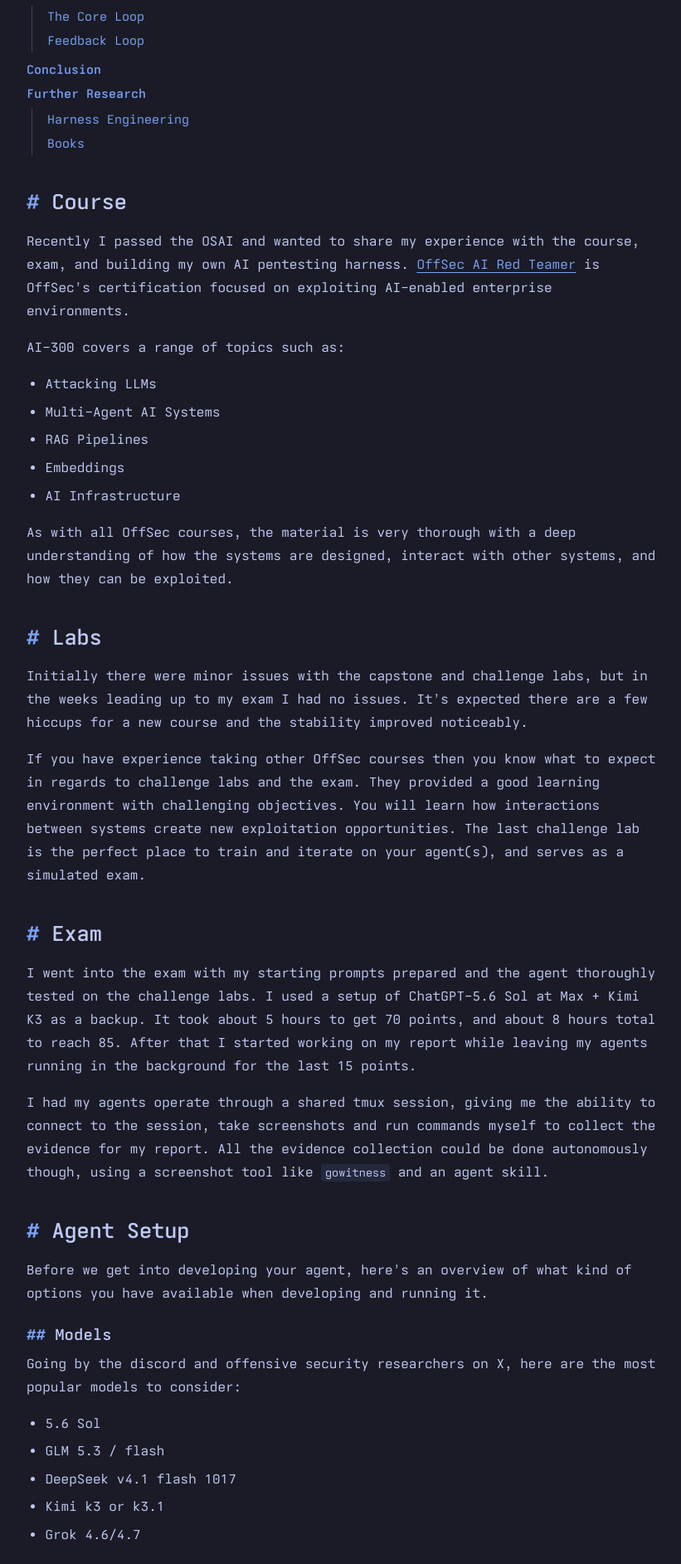
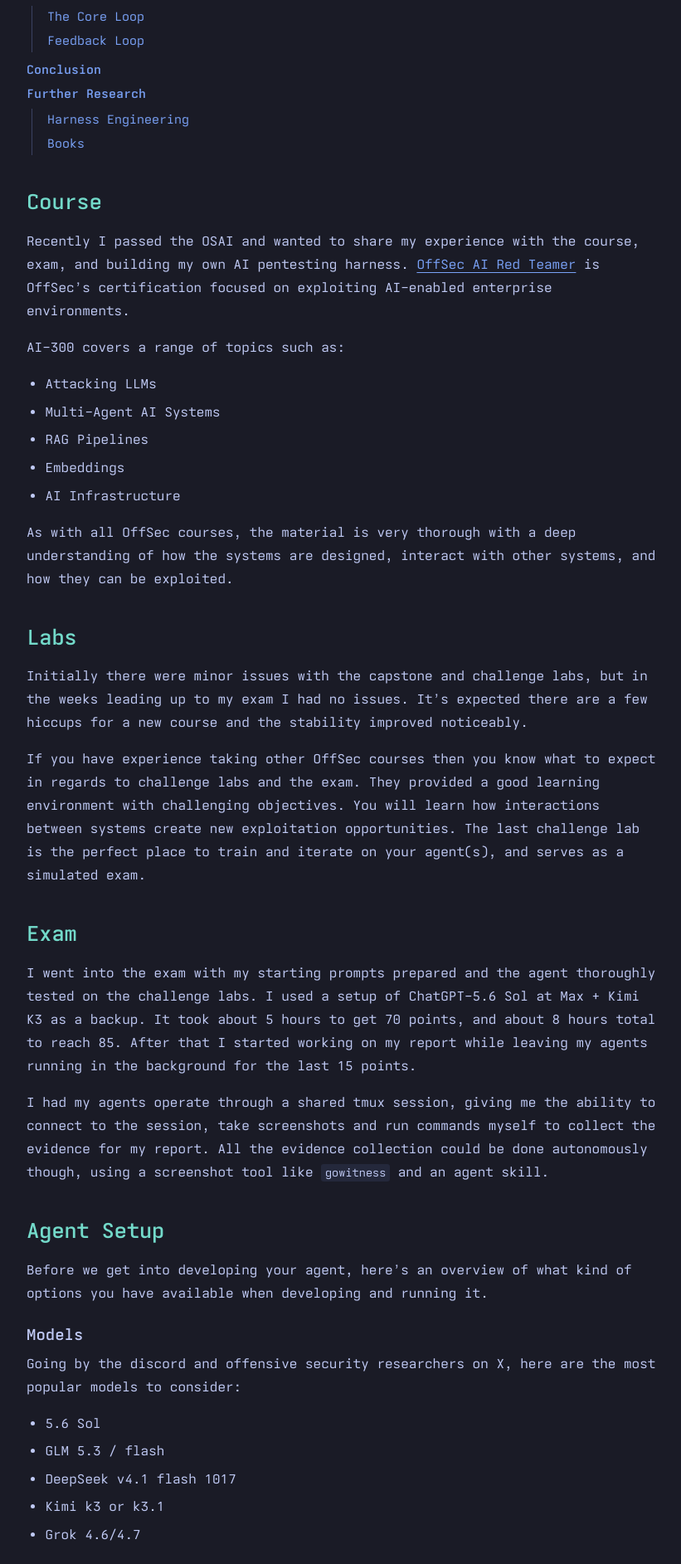
Before and after one commit to 1Gould/1gould.github.io, a Jekyll site: the page built from _posts/2026-11-17-OSAI-Review.md, in a window 1280 px wide. Shown: the part 702-2587 px from the top of the page at 83% size, without its empty margins (228-1049 px from the left). Built offline with Jekyll 4.4.1, drawn with Linux system fonts in a browser that asks for light colours.

Commit message:
Use teal post headings instead of terminal markers
- Color major post headings teal while preserving blue links.
- Remove decorative hash markers from post headings.

```diff
--- a/assets/css/style.css
+++ b/assets/css/style.css
@@ -247,12 +247,9 @@ h1 { margin: 0; font-size: clamp(1.875rem, 5vw, 2.5rem); font-weight: 600; lette
 .post-toc a { display: inline-block; color: var(--accent); font-weight: 600; text-decoration: none; }
 .post-toc ul ul a { font-weight: 400; }
 .post-toc a:hover { text-decoration: underline; }
-.post-content h2 { margin: 2.5rem 0 1rem; font-size: 1.625rem; font-weight: 600; letter-spacing: -.02em; }
+.post-content h2 { margin: 2.5rem 0 1rem; color: #73daca; font-size: 1.625rem; font-weight: 600; letter-spacing: -.02em; }
 .post-content h3 { font-size: 1.1875rem; }
 .post-content h4 { font-size: 1rem; line-height: 1.4; font-weight: 600; }
-.post-content h2::before { content: "# " / ""; color: var(--accent); }
-.post-content h3::before { content: "## " / ""; color: var(--accent); }
-.post-content h4::before { content: "### " / ""; color: var(--accent); }
 .post-navigation { display: flex; justify-content: space-between; gap: 2rem; margin-top: 3rem; }
 .post-navigation:empty { display: none; }
 .post-navigation a { max-width: 48%; text-decoration: none; font-size: .9rem; }
```
